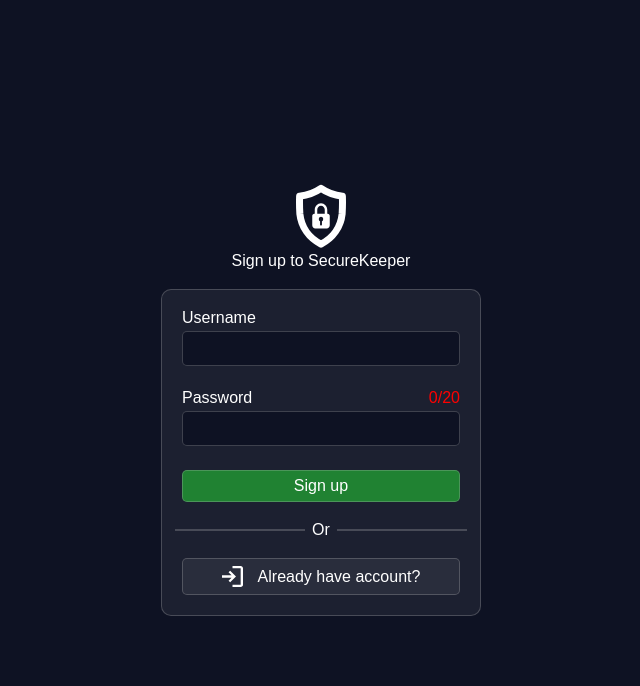
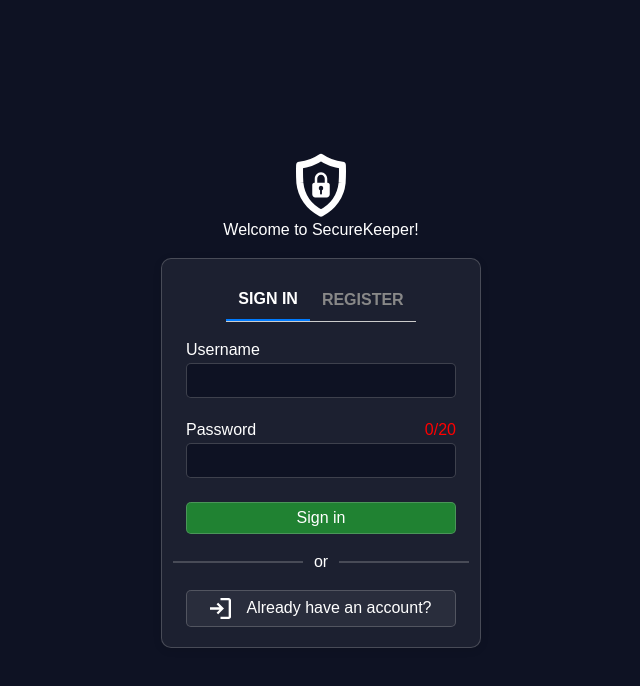
Before and after one commit to w-wander-r/SecureKeeper, a React (Create React App) app in the folder frontend/: page / in a window 1280 px wide. Shown: the top 686 px of the page, without its empty margins (319-959 px from the left). Built offline with nearby package versions, Linux system fonts and the light colour scheme; a web font is replaced by a local one.

Commit message:
feat: implement authentication forms with validation and routing

```diff
--- a/frontend/package.json
+++ b/frontend/package.json
@@ -9,6 +9,8 @@
     "@testing-library/user-event": "^13.5.0",
     "react": "^19.1.0",
     "react-dom": "^19.1.0",
+    "react-modal": "^3.16.3",
+    "react-router-dom": "^7.5.3",
     "react-scripts": "5.0.1",
     "sass": "^1.87.0",
     "web-vitals": "^2.1.4"
--- a/frontend/public/index.html
+++ b/frontend/public/index.html
@@ -24,7 +24,7 @@
       work correctly both with client-side routing and a non-root public URL.
       Learn how to configure a non-root public URL by running `npm run build`.
     -->
-    <title>React App</title>
+    <title>SecureKeeper</title>
   </head>
   <body>
     <noscript>You need to enable JavaScript to run this app.</noscript>
--- a/frontend/src/App.jsx
+++ b/frontend/src/App.jsx
@@ -1,3 +1,5 @@
+// import { BrowserRouter, Routes, Route } from 'react-router-dom';
+
 import './styles/main.scss'
 import Login from './components/Login/Login';
 
--- /dev/null
+++ b/frontend/src/components/Hooks/Validation.jsx
@@ -0,0 +1,57 @@
+import { useState, useEffect } from 'react';
+
+const useValidation = (value, validations) => {
+  const [minLength, setMinLength] = useState(false);
+  const [maxLength, setMaxLength] = useState(false);
+  const [isEmpty, setEmpty] = useState(true);
+  const [inputValid, setInputValid] = useState(false);
+
+  useEffect(() => {
+    for (const validation in validations) {
+      switch (validation) {
+        case 'minLength':
+          value.length < validations[validation] ? setMinLength(true) : setMinLength(false);
+          break;
+
+        case 'maxLength':
+          value.length > validations[validation] ? setMaxLength(true) : setMaxLength(false);
+          break;
+
+        case 'isEmpty':
+          value ? setEmpty(false) : setEmpty(true);
+          break;
+
+        default:
+          break;
+      }
+    }
+  }, [value, validations]);
+
+  useEffect(() => {
+    if (minLength || maxLength || isEmpty) {
+      setInputValid(false);
+    } else {
+      setInputValid(true);
+    }
+  }, [minLength, maxLength, isEmpty]);
+
+  return { minLength, maxLength, isEmpty, inputValid };
+};
+
+const useInput = (initialValue, validations) => {
+  const [value, setValue] = useState(initialValue);
+  const [isDirty, setDirty] = useState(false);
+  const valid = useValidation(value, validations);
+
+  const onChange = (e) => {
+    setValue(e.target.value);
+  };
+
+  const onBlur = (e) => {
+    setDirty(true);
+  };
+
+  return { value, onChange, onBlur, isDirty, ...valid };
+};
+
+export default useInput;
--- /dev/null
+++ b/frontend/src/components/Login/Forms.jsx
@@ -0,0 +1,168 @@
+import React from "react";
+import { useState } from "react";
+
+import "./_login.scss";
+import { LoginIcon, NewAccIcon } from "../icons/Icons";
+import useInput from "../Hooks/Validation";
+
+export function SignInForm({ onSwitch }) {
+  const username = useInput('', { isEmpty: true, minLength: 8, maxLength: 16 });
+  const password = useInput('', { isEmpty: true, minLength: 8, maxLength: 20 });
+  const [counter, setCounter] = useState(0);
+  const isDisabled = !username.inputValid || !password.inputValid;
+
+  return (
+    <>
+      <form className="auth-container__form">
+        <label className="auth-container__label">Username</label>
+        <input
+          onChange={(e) => username.onChange(e)}
+          onBlur={(e) => username.onBlur(e)}
+          value={username.value}
+          type="text"
+          className="auth-container__input"
+          minLength="8"
+          maxLength="16"
+          required
+        />
+        <div className="auth-container__error">
+          {(username.isDirty && username.isEmpty && (
+            <span>Field cannot be empty</span>
+          )) ||
+            (username.isDirty && (username.minLength || username.maxLength) && (
+              <span>Field must be between 8 and 16 characters</span>
+            ))}
+        </div>
+
+        <label htmlFor="password-login" className="auth-container__label">
+          Password
+          <span
+            className="auth-container__input-counter"
+            style={{ color: counter < 8 || counter > 20 ? "red" : "green" }}
+          >
+            {counter}/20
+          </span>
+        </label>
+        <input
+          onChange={(e) => password.onChange(e)}
+          onBlur={(e) => password.onBlur(e)}
+          value={password.value}
+          onInput={(e) => setCounter(e.target.value.length)}
+          type="password"
+          className="auth-container__input"
+          minLength="8"
+          maxLength="20"
+          required
+        />
+        <div className="auth-container__error">
+          {(password.isDirty && password.isEmpty && (
+            <span>Field cannot be empty</span>
+          )) ||
+            (password.isDirty && (password.minLength || password.maxLength) && (
+              <span>Field must be between 8 and 20 characters</span>
+            ))}
+        </div>
+
+        <button
+          disabled={isDisabled}
+          type="submit"
+          className="auth-container__btn"
+          style={{ cursor: isDisabled ? "not-allowed" : "pointer" }}
+        >
+          Sign in
+        </button>
+
+        <span className="or">or</span>
+      </form>
+
+      <button
+        className="auth-container__account-signin"
+        onClick={onSwitch}
+      >
+        <LoginIcon />
+        Already have an account?
+      </button>
+    </>
+  );
+};
+
+export function RegisterForm({ onSwitch }) {
+  const username = useInput('', { isEmpty: true, minLength: 8, maxLength: 16 });
+  const password = useInput('', { isEmpty: true, minLength: 8, maxLength: 20 });
+  const [counter, setCounter] = useState(0);
+  const isDisabled = !username.inputValid || !password.inputValid;
+
+  return (
+    <>
+      <form className="auth-container__form">
+        <label className="auth-container__label">Username</label>
+        <input
+          onChange={(e) => username.onChange(e)}
+          onBlur={(e) => username.onBlur(e)}
+          value={username.value}
+          type="text"
+          className="auth-container__input"
+          minLength="8"
+          maxLength="16"
+          required
+        />
+        <div className="auth-container__error">
+          {(username.isDirty && username.isEmpty && (
+            <span>Field cannot be empty</span>
+          )) ||
+            (username.isDirty && (username.minLength || username.maxLength) && (
+              <span>Field must be between 8 and 16 characters</span>
+            ))}
+        </div>
+
+        <label htmlFor="password-login" className="auth-container__label">
+          Password
+          <span
+            className="auth-container__input-counter"
+            style={{ color: counter < 8 || counter > 20 ? "red" : "green" }}
+          >
+            {counter}/20
+          </span>
+        </label>
+        <input
+          onChange={(e) => password.onChange(e)}
+          onBlur={(e) => password.onBlur(e)}
+          value={password.value}
+          onInput={(e) => setCounter(e.target.value.length)}
+          type="password"
+          className="auth-container__input"
+          minLength="8"
+          maxLength="20"
+          required
+        />
+        <div className="auth-container__error">
+          {(password.isDirty && password.isEmpty && (
+            <span>Field cannot be empty</span>
+          )) ||
+            (password.isDirty && (password.minLength || password.maxLength) && (
+              <span>Field must be between 8 and 20 characters</span>
+            ))}
+        </div>
+
+        <button
+          disabled={isDisabled}
+          type="submit"
+          className="auth-container__btn"
+          style={{ cursor: isDisabled ? "not-allowed" : "pointer" }}
+        >
+          Sign up
+        </button>
+
+        <span className="or">or</span>
+      </form>
+
+      <button
+        className="auth-container__account-signin"
+        onClick={onSwitch}
+      >
+        <NewAccIcon />
+        Don't have an account?
+      </button>
+    </>
+  );
+}
--- a/frontend/src/components/Login/Login.jsx
+++ b/frontend/src/components/Login/Login.jsx
@@ -1,89 +1,37 @@
 import React from 'react';
-import { useState, useEffect } from 'react';
+import { useState } from 'react';
 
 import './_login.scss';
-import { LogoIcon, LoginIcon } from '../icons/Icons';
-
-const useValidation = (value, validations) => {
-  const [minLength, setMinLength] = useState(false);
-  const [maxLength, setMaxLength] = useState(false);
-  const [isEmpty, setEmpty] = useState(true);
-
-  useEffect(() => {
-    for (const validation in validations) {
-      switch (validation) {
-        case 'minLength':
-          value.length < validations[validation] ? setMinLength(true) : setMinLength(false);
-          break;
-
-        case 'maxLength':
-          value.length > validations[validation] ? setMaxLength(true) : setMaxLength(false);
-          break;
-
-        case 'isEmpty':
-          value ? setEmpty(false) : setEmpty(true);
-          break;
-
-        default:
-          break;
-      }
-    }
-  }, [value, validations]);
-
-  return { minLength, maxLength, isEmpty };
-}
-
-const useInput = (initialValue, validations) => {
-  const [value, setValue] = useState(initialValue);
-  const [isDirty, setDirty] = useState(false);
-  const valid = useValidation(value, validations);
-
-  const onChange = (e) => {
-    setValue(e.target.value);
-  };
-
-  const onBlur = (e) => {
-    setDirty(true);
-  };
-
-  return { value, onChange, onBlur, isDirty, ...valid };
-}
+import { LogoIcon } from '../icons/Icons';
+import { SignInForm, RegisterForm } from './Forms';
 
 const Login = () => {
-  const username = useInput('', { isEmpty: true, minLength: 8, maxLength: 16 });
-  const password = useInput('', { isEmpty: true, minLength: 8, maxLength: 20 });
-  const [counter, setCounter] = useState(0);
+  const [isSignIn, setIsSignIn] = useState(true);
 
   return (
     <div className="login">
       <LogoIcon/>
-      <h1 className='login__title'>Sign up to SecureKeeper</h1>
+      <h1 className='login__title'>Welcome to SecureKeeper!</h1>
 
-      <div className='signup-form'>
-        <form className='signup-form__form'>
-          <label className="signup-form__label">Username</label>
-          <input onChange={e => username.onChange(e)} onBlur={e => username.onBlur(e)} value={username.value} type='text' className="signup-form__input" minLength="8" maxLength="16" required />
-          <div className="signup-form__error">
-            {(username.isDirty && username.isEmpty && <span>Field cannot be empty</span>) ||
-            (username.isDirty && (username.minLength || username.maxLength) && <span>Field must be between 8 and 16 characters</span>)}
+      <div className="auth-container">
+          <div className="tabs">
+            <button
+              className={isSignIn ? 'tab active' : 'tab'}
+              onClick={() => setIsSignIn(true)}
+            >
+              SIGN IN
+            </button>
+            <button
+              className={!isSignIn ? 'tab active' : 'tab'}
+              onClick={() => setIsSignIn(false)}
+            >
+              REGISTER
+            </button>
           </div>
-
-          <label htmlFor="password-login" className="signup-form__label">Password
-            <span className='signup-form__input-counter' style={{ color: counter < 8 || counter > 20 ? "red" : "green" }}>{counter}/20</span>
-          </label>
-          <input onChange={e => password.onChange(e)} onBlur={e => password.onBlur(e)} value={password.value} onInput={e => setCounter(e.target.value.length)} type='password' className="signup-form__input" minLength="8" maxLength="20" required />
-          <div className="signup-form__error">
-            {(password.isDirty && password.isEmpty && <span>Field cannot be empty</span>) ||
-            (password.isDirty && (password.minLength || password.maxLength) && <span>Field must be between 8 and 20 characters</span>)}
+          <div className="form-container">
+            {isSignIn ? <SignInForm onSwitch={() => setIsSignIn(false)} /> : <RegisterForm onSwitch={() => setIsSignIn(true)} />}
           </div>
-
-          <button type='submit' className="signup-form__btn">Sign up</button>
-        </form>
-
-        <span className='or'>Or</span>
-
-        <button className='signup-form__account-signin'><LoginIcon/>Already have account?</button>
-      </div>
+        </div>
     </div>
   )
 }
--- a/frontend/src/components/Login/_login.scss
+++ b/frontend/src/components/Login/_login.scss
@@ -10,7 +10,38 @@
   }
 }
 
-.signup-form {
+.auth-container {
+  max-width: 400px;
+  padding: 24px;
+  border: 1px solid #ddd;
+  border-radius: 8px;
+  font-family: sans-serif;
+  box-shadow: 0 2px 8px rgba(0, 0, 0, 0.1);
+}
+
+.tabs {
+  display: flex;
+  margin-bottom: 1.25rem;
+  border-bottom: 1px solid #ccc;
+}
+
+.tab {
+  flex: 1;
+  padding: 12px;
+  text-align: center;
+  cursor: pointer;
+  background: none;
+  border: none;
+  font-weight: bold;
+  color: #888;
+}
+
+.tab.active {
+  border-bottom: 2px solid #007bff;
+  color: #FFF;
+}
+
+.auth-container {
   display: flex;
   flex-direction: column;
   align-items: center;
@@ -23,12 +54,13 @@
   border-radius: 10px;
 
   &__form {
+    position: relative;
     display: flex;
     flex-direction: column;
     align-items: center;
     justify-content: center;
 
-    width: 100%;
+    width: 270px;
   }
 
   &__label {
--- a/frontend/src/styles/_vars.scss
+++ b/frontend/src/styles/_vars.scss
@@ -12,3 +12,6 @@
   size: 12px,
   weight: 500,
 );
+
+$bg-form-color: rgba(204, 204, 204, .08);
+$outline-color: rgba(204, 204, 204, .25);
```
Also changed, not shown: 1 other file (tests, documents, lock files or other folders).
